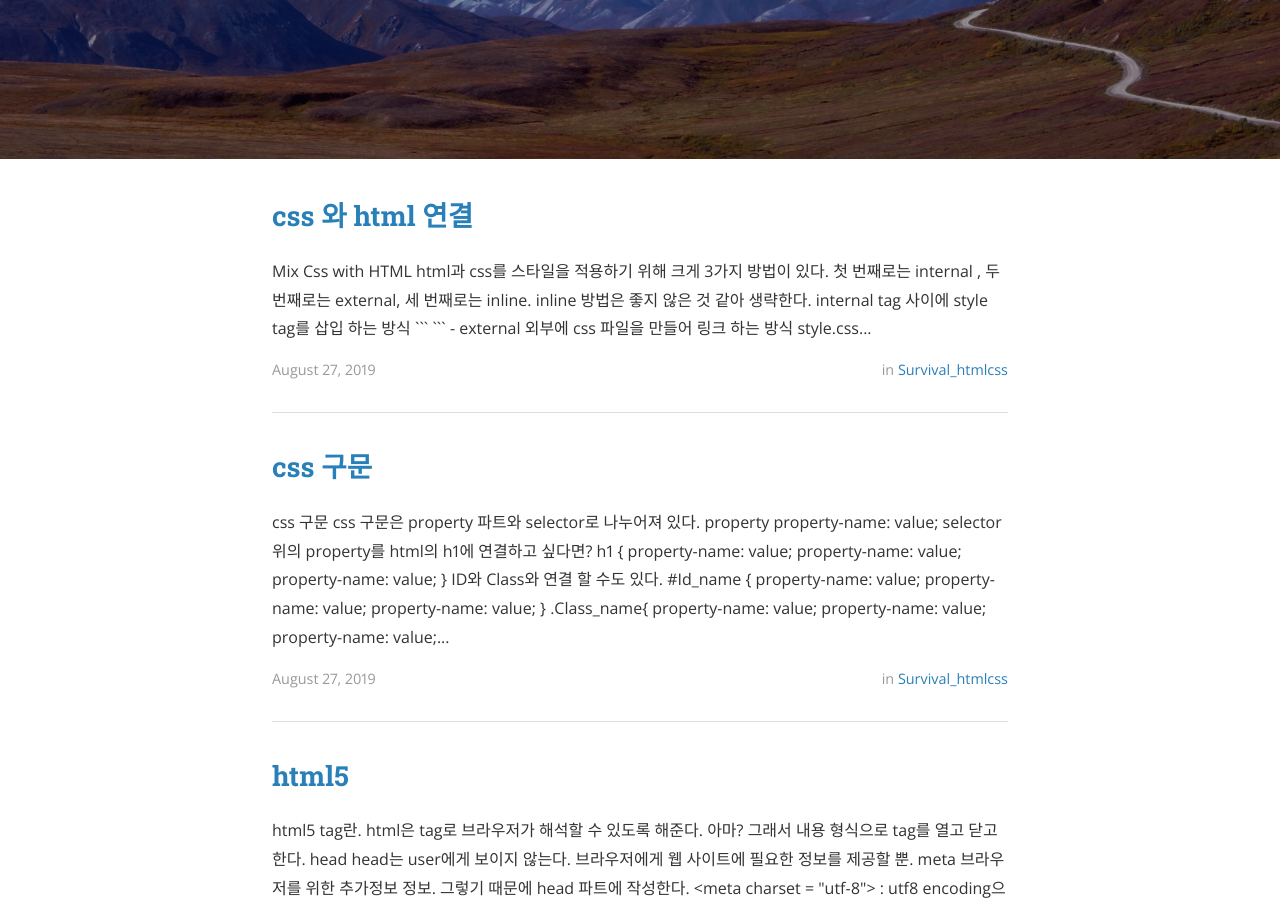
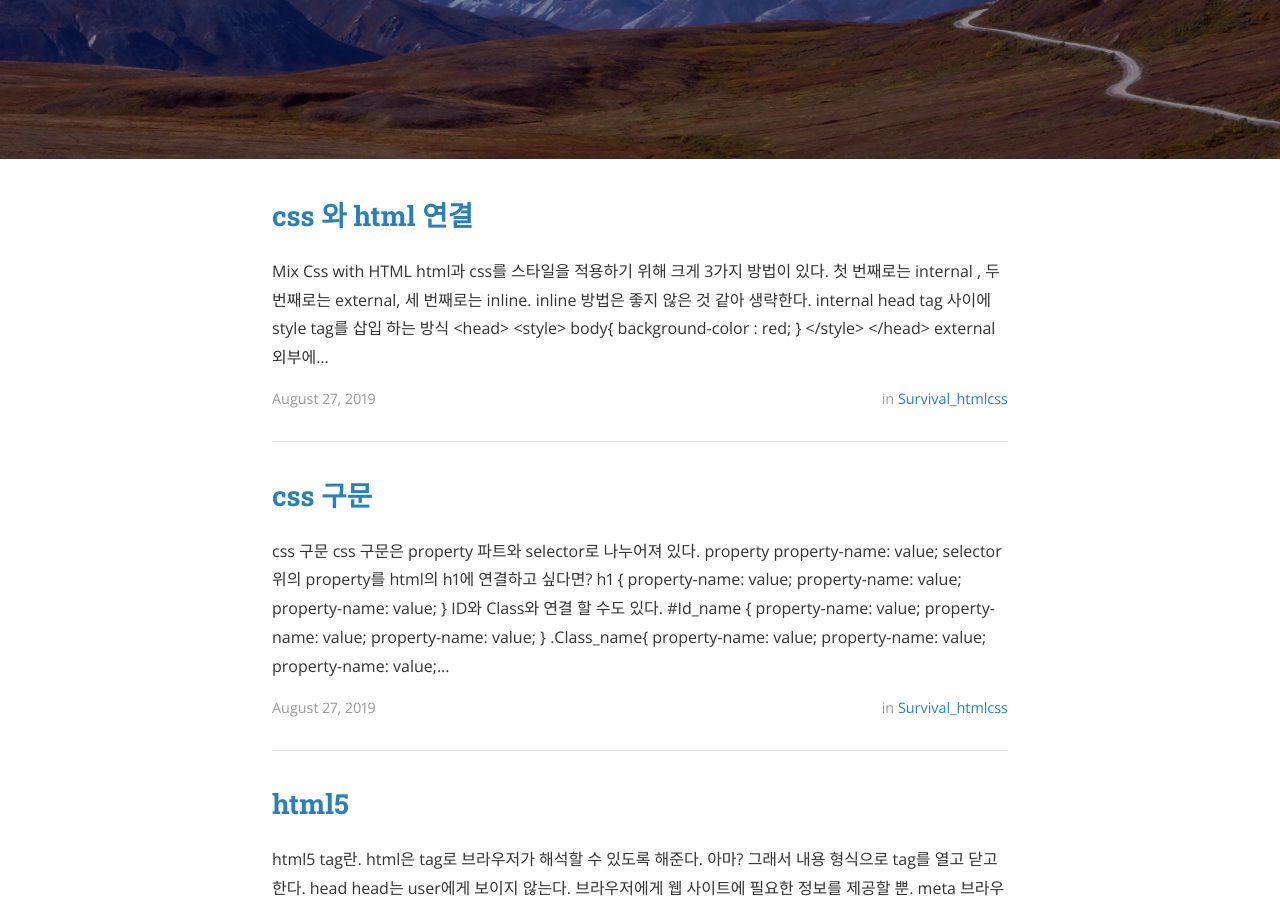
Before and after one commit to soob-forest/soob-forest.github.io, a Jekyll site: the page built from index.html, in a window 1280 px wide and 900 px high, scrolled down 344 px. Built offline with Jekyll 4.4.1, drawn with Linux system fonts in a browser that asks for light colours; nearby versions of some CDN libraries; the list of posts is cut into pages by our own code.

Commit message:
Update 2019-08-27-html&css3.markdown

````diff
--- a/_posts/2019-08-27-html&css3.markdown
+++ b/_posts/2019-08-27-html&css3.markdown
@@ -16,7 +16,7 @@ inline 방법은 좋지 않은 것 같아 생략한다.
 
 - internal
 
-<head> tag 사이에 style tag를 삽입 하는 방식
+head tag 사이에 style tag를 삽입 하는 방식
 
 ```
 
````
